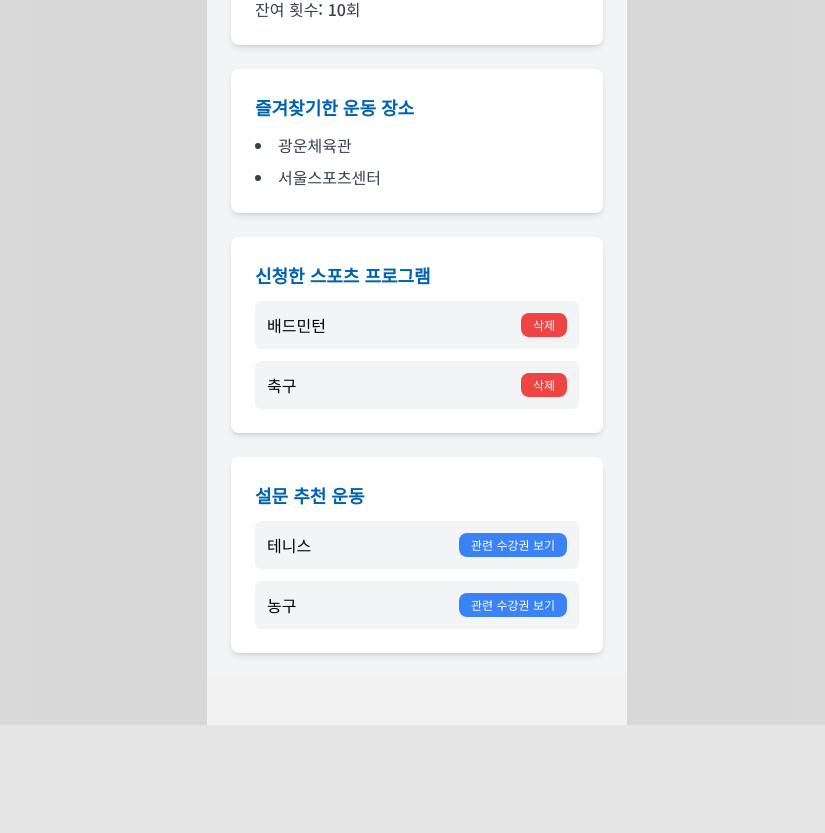
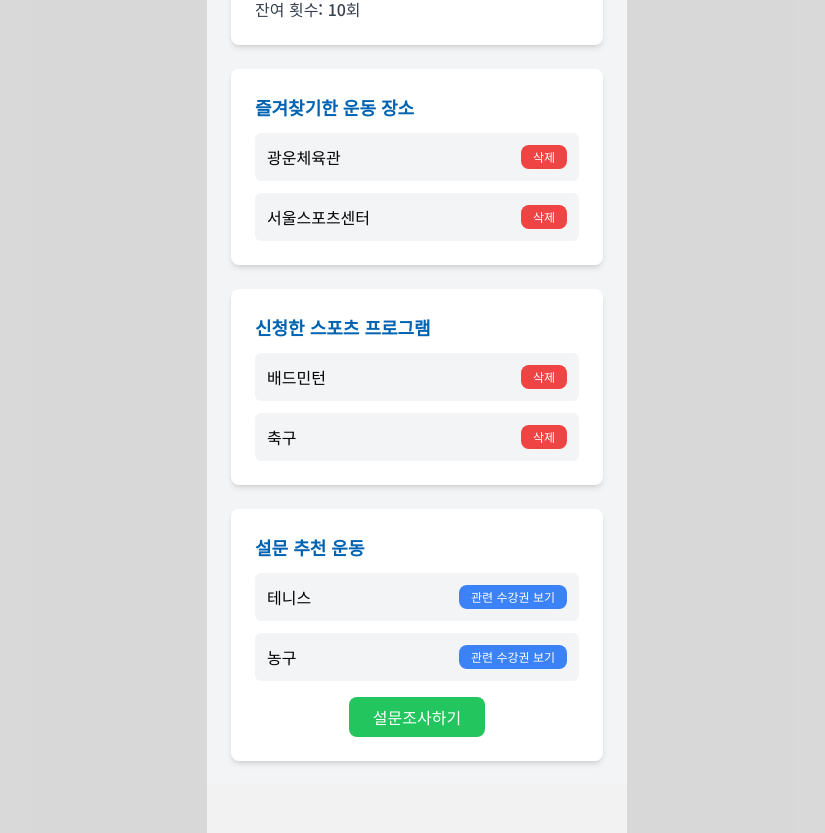
Before and after one commit to SSD117/SSD-Front-End, a React (Create React App) app: page /Mypage in a window 1280 px wide. Shown: the part 475-1308 px from the top of the page, without its empty margins (223-1048 px from the left). Before the commit the page ends 1200 px from the top, so only its background shows below. Built offline with nearby package versions, Linux system fonts and the light colour scheme; a web font is replaced by a local one.

Commit message:
chore: 즐겨찾기 관련 기능 구현, header, navbar 디자인 수정

```diff
--- a/src/components/Header/Header.jsx
+++ b/src/components/Header/Header.jsx
@@ -62,6 +62,9 @@ export default function Header() {
     }
   }, [showBackButton]);
 
+  // 로그인 페이지에서는 검색 아이콘을 숨김
+  const hideSearchIcon = location.pathname === "/login";
+
   return (
     <div className={`header ${isVisible ? "visible" : "hidden"}`}>
       {/* 뒤로 가기 버튼을 표시할 경로에서만 보여주기 */}
@@ -90,6 +93,8 @@ export default function Header() {
           style={{ cursor: "pointer" }} // 클릭 가능한 상태임을 나타내는 스타일 추가
         />
       )}
+      {/* 로그인 페이지에서는 검색 아이콘을 숨깁니다 */}
+      {!hideSearchIcon && (
         <div className="icon-search">
           <NavLink
             to="/search" // 검색 페이지로 이동하는 링크
@@ -100,6 +105,7 @@ export default function Header() {
             <FontAwesomeIcon icon={faMagnifyingGlass} /> {/* 돋보기 아이콘 */}
           </NavLink>
         </div>
+      )}
     </div>
   );
 }
--- a/src/components/Navbar/Navbar.jsx
+++ b/src/components/Navbar/Navbar.jsx
@@ -33,16 +33,6 @@ export default function Navbar() {
         </NavLink>
       </div>
 
-      <div>
-        <NavLink
-          to="/page1"
-          className={({ isActive }) =>
-            isActive ? "nav-link active" : "nav-link"
-          }
-        >
-          <FontAwesomeIcon icon={faCamera} />
-        </NavLink>
-      </div>
 
       <div>
         <NavLink
--- a/src/pages/myPage/MyPage.jsx
+++ b/src/pages/myPage/MyPage.jsx
@@ -1,6 +1,8 @@
 import React, { useState } from "react";
+import { useNavigate } from "react-router-dom";
 
 export default function MyPage() {
+  const navigate = useNavigate();
   const [userInfo, setUserInfo] = useState({
     name: "홍길동",
     mySchool: "광운초등학교",
@@ -9,6 +11,18 @@ export default function MyPage() {
     registeredPrograms: ["배드민턴", "축구"],
     recommendedExercises: ["테니스", "농구"],
   });
+
+  const handleRemoveFavoritePlace = (place) => {
+    const confirmDelete = window.confirm(
+      `${place}을(를) 즐겨찾기에서 삭제하시겠습니까?`
+    );
+    if (confirmDelete) {
+      setUserInfo((prev) => ({
+        ...prev,
+        favoritePlaces: prev.favoritePlaces.filter((p) => p !== place),
+      }));
+    }
+  };
 
   const handleRemoveProgram = (program) => {
     const confirmDelete = window.confirm(
@@ -26,6 +40,10 @@ export default function MyPage() {
 
   const handleViewPassesForExercise = (exercise) => {
     alert(`${exercise} 관련 수강권을 확인합니다.`);
+  };
+
+  const handleGoToSurvey = () => {
+    navigate("/question");
   };
 
   return (
@@ -54,9 +72,20 @@ export default function MyPage() {
       {/* 즐겨찾기한 운동 장소 */}
       <section className="bg-white rounded-lg shadow-md p-6">
         <h2 className="text-lg font-semibold text-main01 mb-3">즐겨찾기한 운동 장소</h2>
-        <ul className="list-disc list-inside space-y-2 text-gray-700">
+        <ul className="space-y-3">
           {userInfo.favoritePlaces.map((place, index) => (
-            <li key={index}>{place}</li>
+            <li
+              key={index}
+              className="flex justify-between items-center bg-gray-100 p-3 rounded-md"
+            >
+              <span>{place}</span>
+              <button
+                className="px-3 py-1 text-xs bg-red-500 text-white rounded-lg hover:bg-red-600 transition"
+                onClick={() => handleRemoveFavoritePlace(place)}
+              >
+                삭제
+              </button>
+            </li>
           ))}
         </ul>
       </section>
@@ -101,6 +130,14 @@ export default function MyPage() {
             </li>
           ))}
         </ul>
+        <div className="mt-4 text-center">
+          <button
+            className="px-6 py-2 bg-green-500 text-white rounded-lg hover:bg-green-600 transition"
+            onClick={handleGoToSurvey}
+          >
+            설문조사하기
+          </button>
+        </div>
       </section>
     </div>
   );
```
Lines whose indentation alone changed are shown as unchanged.
